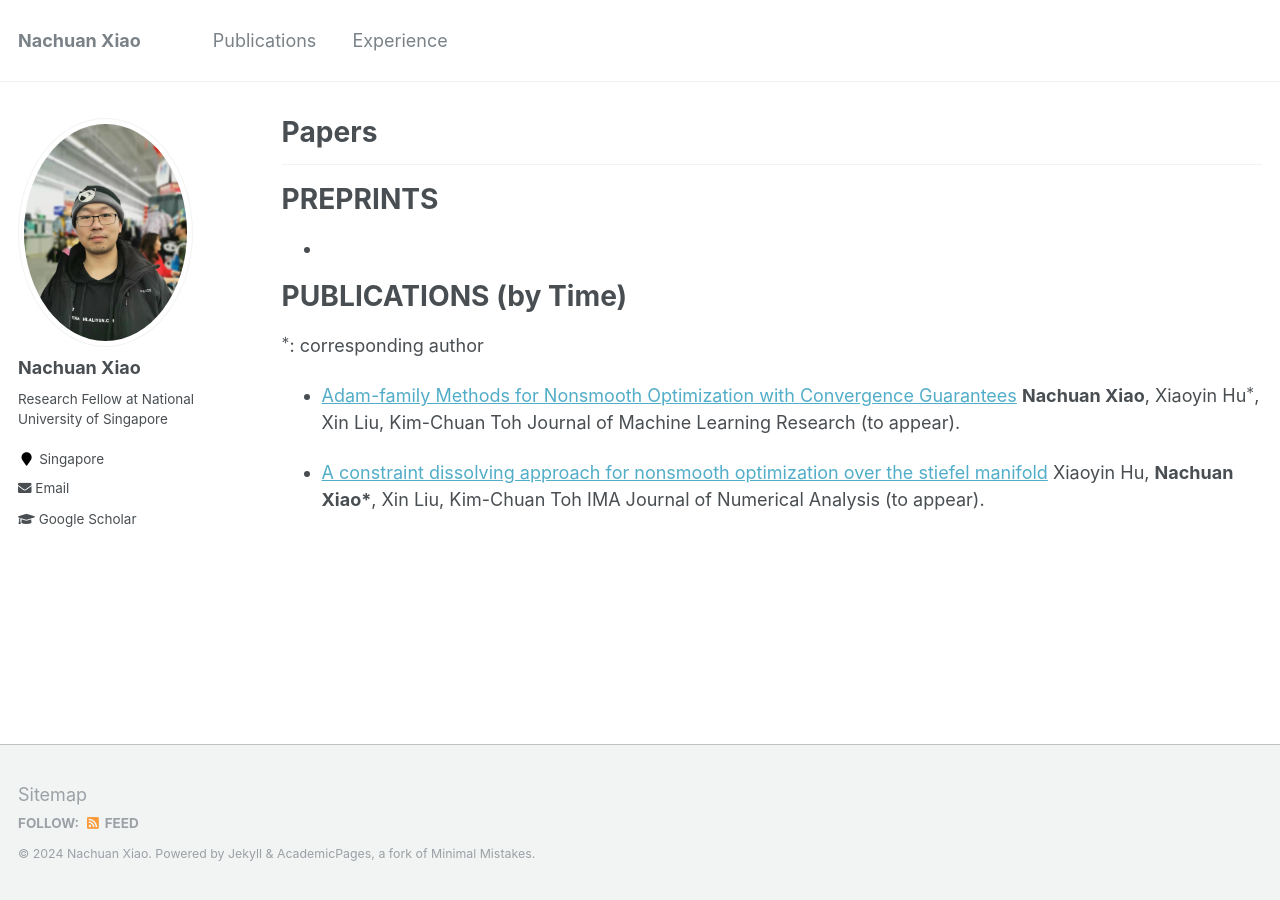
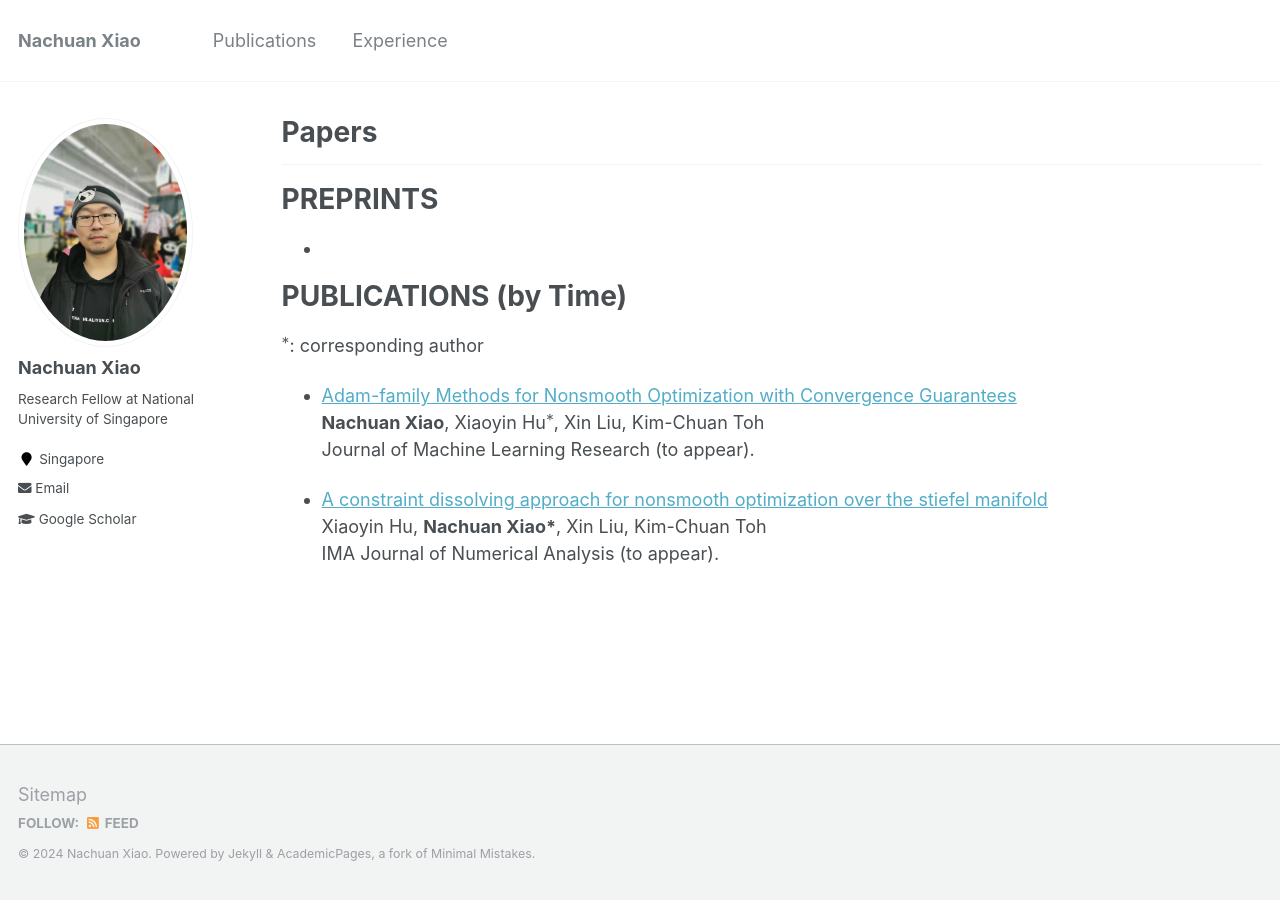
Before and after one commit to xnchxy/xnchxy.github.io, a Jekyll site: the page built from _pages/publications.md, in a window 1280 px wide. Built offline with Jekyll 4.4.1, drawn with Linux system fonts in a browser that asks for light colours; formulas are drawn with MathJax 3.

```diff
--- a/_pages/publications.md
+++ b/_pages/publications.md
@@ -33,10 +33,10 @@ PUBLICATIONS (by Time)
 ======
 $^{\*}$: corresponding author
 
-* [Adam-family Methods for Nonsmooth Optimization with Convergence Guarantees](https://arxiv.org/pdf/2305.03938)
-  **Nachuan Xiao**, Xiaoyin Hu$^{*}$, Xin Liu, Kim-Chuan Toh
-  Journal of Machine Learning Research (to appear).
+* [Adam-family Methods for Nonsmooth Optimization with Convergence Guarantees](https://arxiv.org/pdf/2305.03938) <br>
+  **Nachuan Xiao**, Xiaoyin Hu$^{*}$, Xin Liu, Kim-Chuan Toh <br>
+  Journal of Machine Learning Research (to appear). <br>
 
-* [A constraint dissolving approach for nonsmooth optimization over the stiefel manifold](https://arxiv.org/pdf/2205.10500)
-  Xiaoyin Hu, <strong>Nachuan Xiao*</strong>, Xin Liu, Kim-Chuan Toh
-  IMA Journal of Numerical Analysis (to appear).
+* [A constraint dissolving approach for nonsmooth optimization over the stiefel manifold](https://arxiv.org/pdf/2205.10500) <br>
+  Xiaoyin Hu, <strong>Nachuan Xiao*</strong>, Xin Liu, Kim-Chuan Toh <br>
+  IMA Journal of Numerical Analysis (to appear). <br>
```
